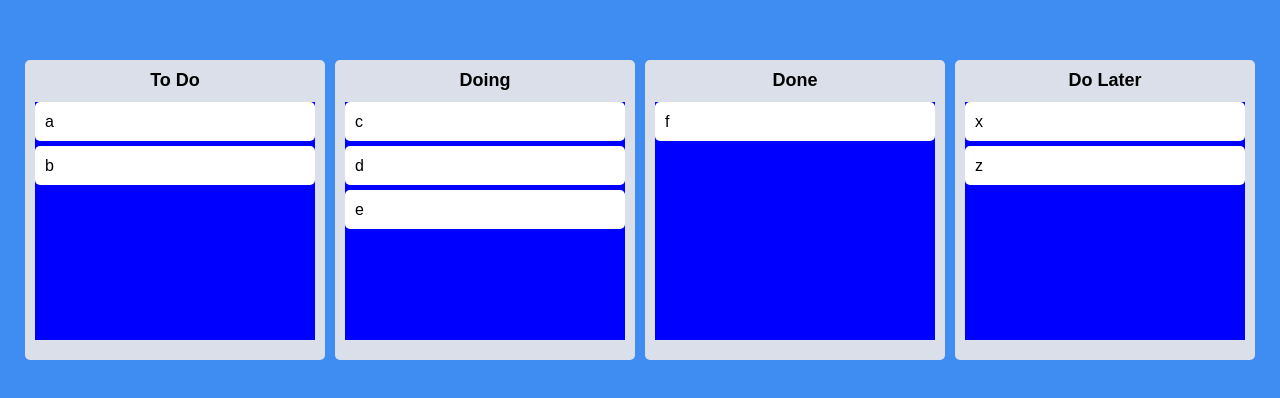
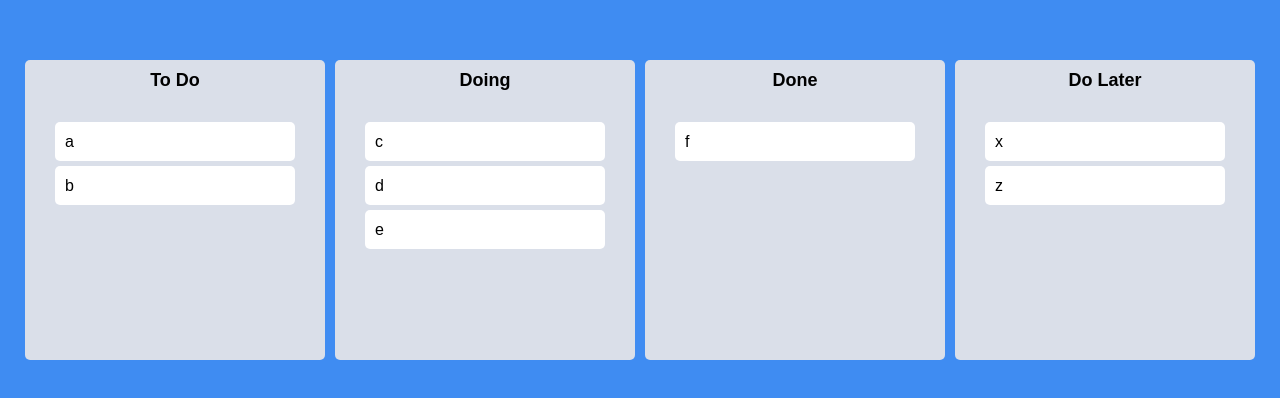
Before and after one commit to honghyunAhn/react-trello, a React (Create React App) app: page / in a window 1280 px wide. Shown: the part 190-588 px from the top of the page. Built offline with nearby package versions, Linux system fonts and the light colour scheme.

Commit message:
Final Styles

```diff
--- a/src/Components/Board.tsx
+++ b/src/Components/Board.tsx
@@ -1,12 +1,10 @@
 import { Droppable } from "react-beautiful-dnd";
 import styled from "styled-components";
 import DragabbleCard from "./DragabbleCard";
-import { isPropertySignature } from "typescript";
 
 const Wrapper = styled.div`
   width: 300px;
-  padding: 20px 10px;
-  padding-top: 10px;
+  padding: 10px;
   background-color: ${(props) => props.theme.boardColor};
   border-radius: 5px;
   min-height: 300px;
@@ -28,9 +26,14 @@ interface IAreaProps {
 
 const Area = styled.div<IAreaProps>`
   background-color: ${(props) =>
-    props.isDraggingOver ? "pink" : props.isDraggingFromThis ? "red" : "blue"};
+    props.isDraggingOver
+      ? "#dfe6e9"
+      : props.isDraggingFromThis
+      ? "#b2bec3"
+      : "transparent"};
   flex-grow: 1;
   transition: background-color 0.3s ease-in-out;
+  padding: 20px;
 `;
 
 interface IBoardProps {
```
